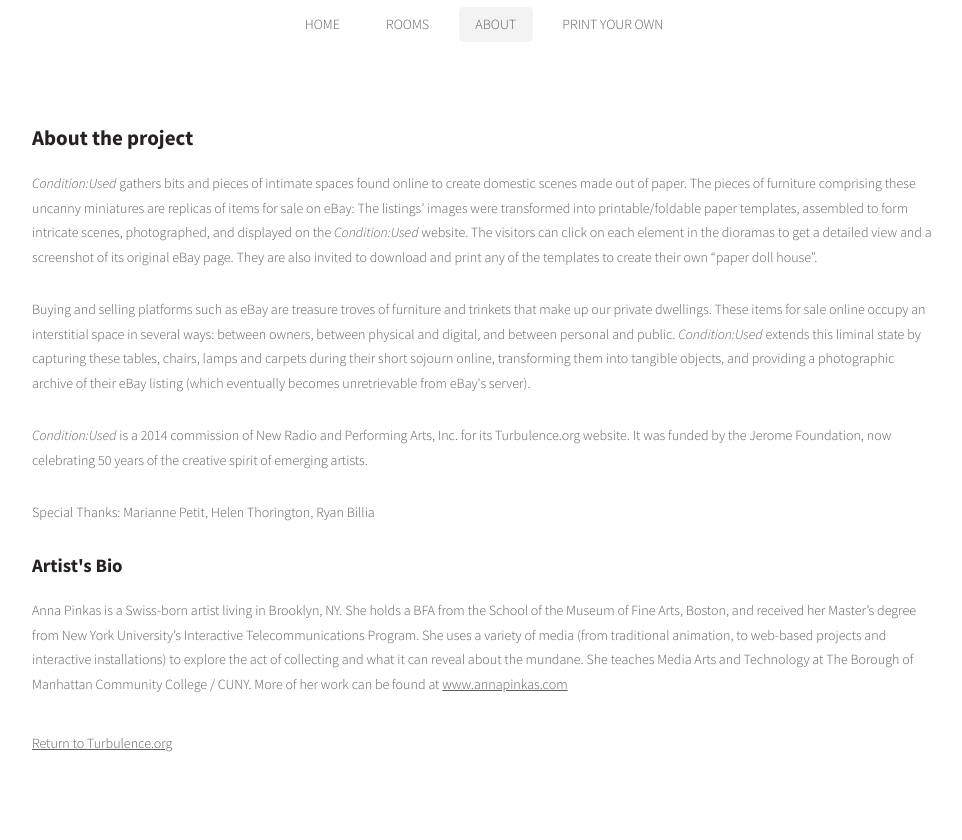
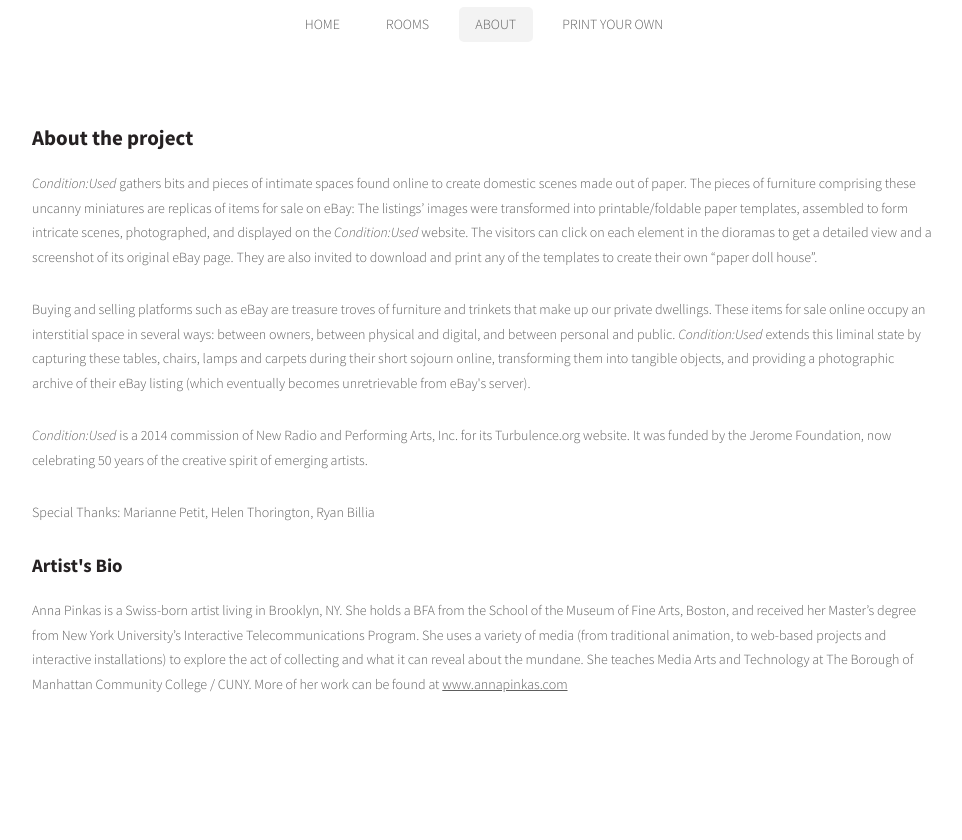
Before and after one commit to annapinkas/conditionused, a plain HTML site: page about.html in a window 1280 px wide. Shown: the part 112-952 px from the top of the page, without its empty margins (156-1118 px from the left). Drawn offline with Linux system fonts and the light colour scheme; a web font is replaced by a local one.

Commit message:
Update about.html

```diff
--- a/about.html
+++ b/about.html
@@ -77,9 +77,6 @@
 							</header>
 							<p>Anna Pinkas is a Swiss-born artist living in Brooklyn, NY. She holds a BFA from the School of the Museum of Fine Arts, Boston, and received her Master’s degree from New York University’s Interactive Telecommunications Program. She uses a  variety of media (from traditional animation, to web-based projects and interactive installations) to explore the act of collecting and what it can reveal about the mundane. She teaches Media Arts and Technology at The Borough of Manhattan Community College / CUNY. More of her work can be found at <a href="http://www.annapinkas.com" target="_blank">www.annapinkas.com</a></p>
 						</section>
-						<section>
-							<p><a href="http://turbulence.org/" target="_blank"> Return to Turbulence.org</a></p>
-						</section>
 					</article>
 				</div>
 			</div>
```
